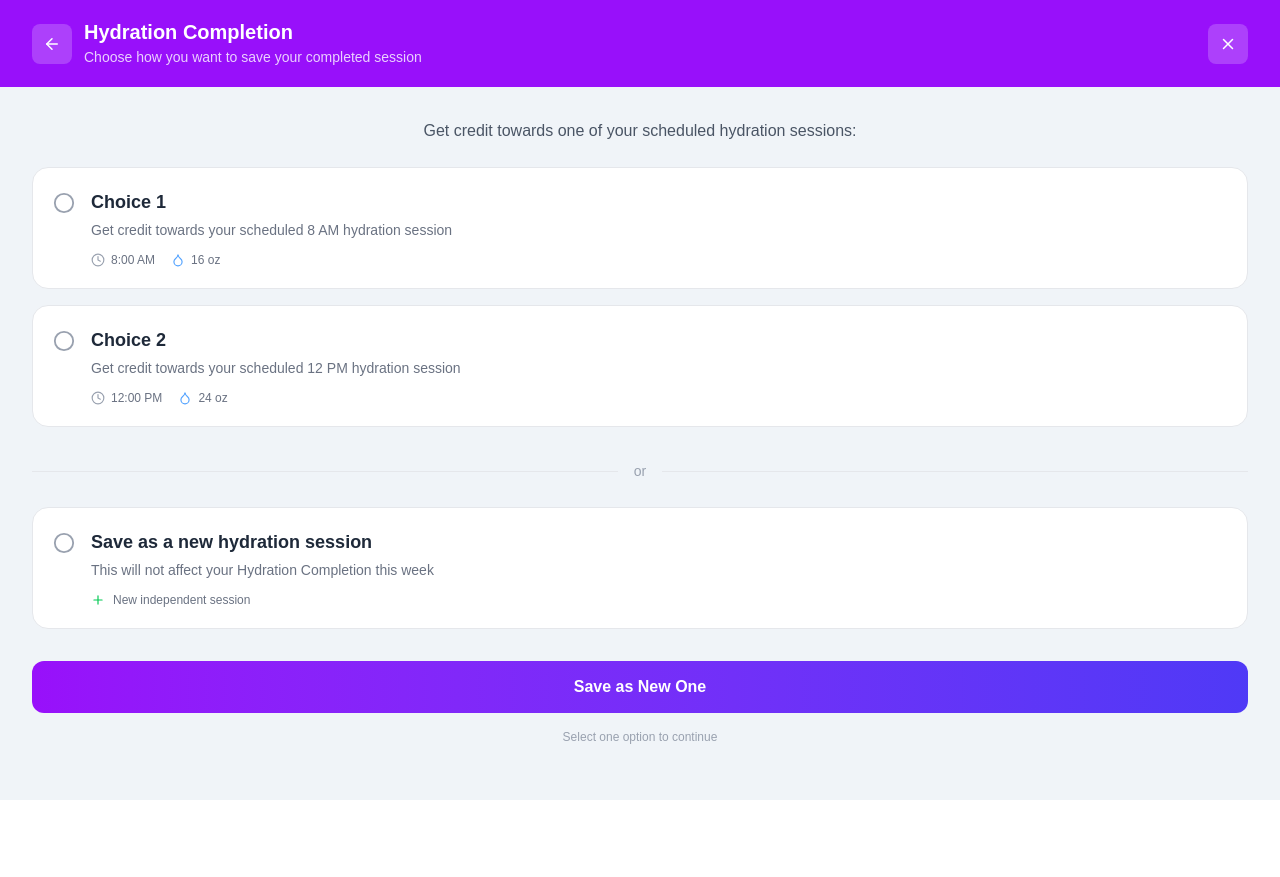
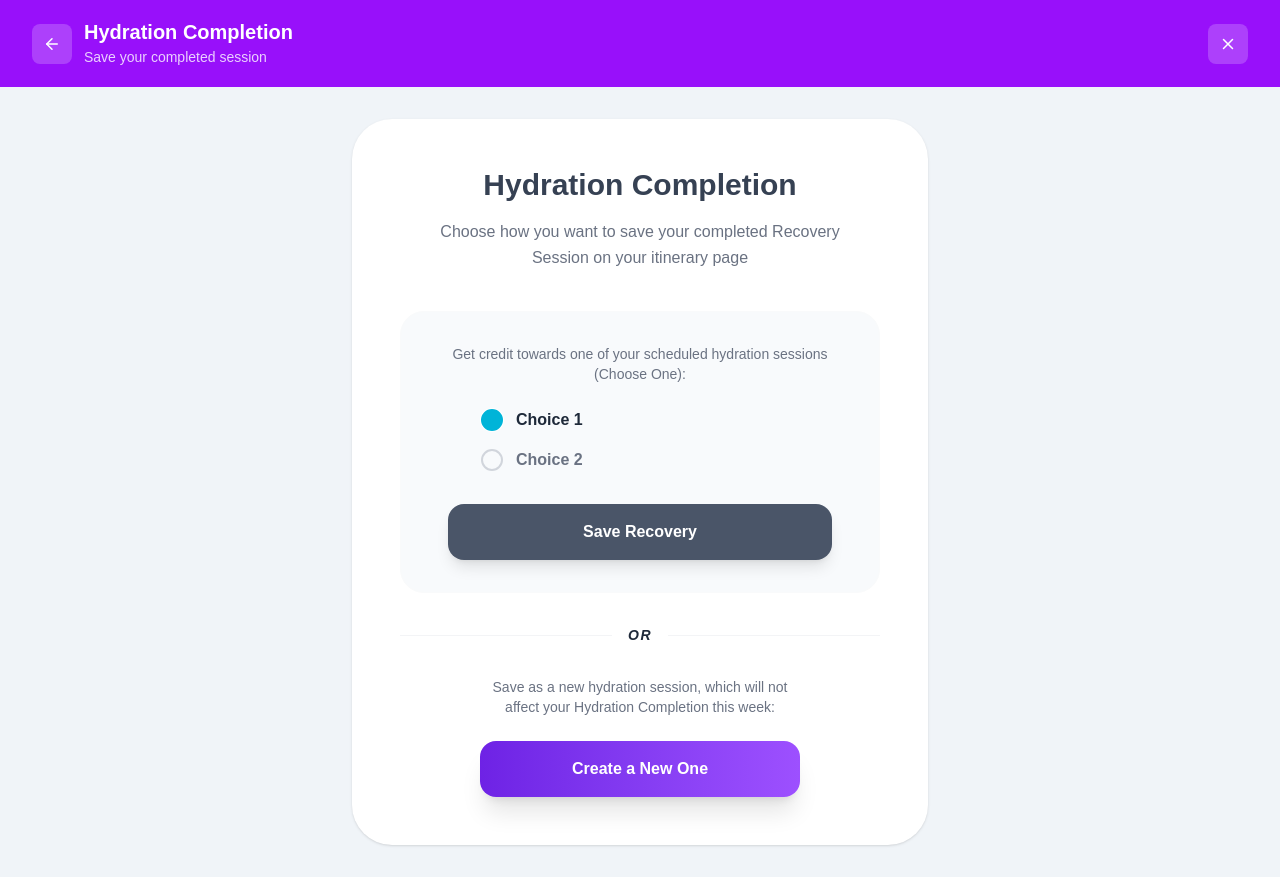
Before and after one commit to ericbeisel/Proform-web-application, a Next.js app: page /hydration/hydrationCompletion in a window 1280 px wide. Before the commit the page ends 800 px from the top, so only its background shows below. Built offline with nearby package versions, Linux system fonts and the light colour scheme.

Commit message:
updated workout queue code

```diff
--- a/src/app/hydration/hydrationCompletion/page.tsx
+++ b/src/app/hydration/hydrationCompletion/page.tsx
@@ -1,37 +1,28 @@
 "use client";
 
 import { useState } from "react";
-import { ArrowLeft, X, CheckCircle, Circle, Plus, Calendar, Droplet, Clock } from "lucide-react";
+import { ArrowLeft, X, Circle, CheckCircle2 } from "lucide-react";
 import { useRouter } from "next/navigation";
 
 export default function HydrationCompletion() {
   const router = useRouter();
 
-  const [selectedOption, setSelectedOption] = useState<string>("");
-  const [saveAsNew, setSaveAsNew] = useState(false);
+  const [selectedOption, setSelectedOption] = useState<string>("choice1");
 
-  const completionOptions = [
-    {
-      id: "choice1",
-      title: "Choice 1",
-      description: "Get credit towards your scheduled 8 AM hydration session",
-      time: "8:00 AM",
-      amount: "16 oz"
-    },
-    {
-      id: "choice2",
-      title: "Choice 2",
-      description: "Get credit towards your scheduled 12 PM hydration session",
-      time: "12:00 PM",
-      amount: "24 oz"
+  const handleSaveRecovery = () => {
+    if (selectedOption === "new") {
+       localStorage.setItem('showItineraryMessage', 'true');
+       router.push('/hydration/hydrationDashboard');
+    } else if (selectedOption) {
+       router.push('/hydration/hydrationDashboard');
     }
-  ];
+  };
 
   return (
-    <div className="w-full min-h-screen bg-[#f0f4f8]">
+    <div className="w-full min-h-screen bg-[#f0f4f8] flex flex-col">
 
-      {/* HEADER */}
-      <div className="w-full bg-purple-600 px-6 sm:px-8 py-4 sm:py-5">
+      {/* HEADER - Kept as requested */}
+      <div className="w-full bg-purple-600 px-6 sm:px-8 py-4 sm:py-5 flex-shrink-0">
         <div className="w-full flex items-center justify-between">
           <div className="flex items-center gap-3">
             <button
@@ -42,7 +33,7 @@ export default function HydrationCompletion() {
             </button>
             <div>
               <div className="text-white font-extrabold text-lg sm:text-xl leading-tight">Hydration Completion</div>
-              <div className="text-white/80 text-xs sm:text-sm mt-0.5">Choose how you want to save your completed session</div>
+              <div className="text-white/80 text-xs sm:text-sm mt-0.5">Save your completed session</div>
             </div>
           </div>
           <button
@@ -54,136 +45,92 @@ export default function HydrationCompletion() {
         </div>
       </div>
 
-      {/* BODY */}
-      <div className="w-full px-4 sm:px-6 md:px-8 py-6 sm:py-8">
+      {/* BODY - Matched to Screenshot */}
+      <div className="flex-1 flex items-start justify-center p-4 sm:p-8">
+        <div className="w-full max-w-xl bg-white rounded-[2.5rem] shadow-sm p-8 sm:p-12 flex flex-col items-center">
 
-        {/* Subtitle */}
-        <div className="mb-6 text-center">
-          <p className="text-gray-600 text-sm sm:text-base">
-            Get credit towards one of your scheduled hydration sessions:
+          <h2 className="text-2xl sm:text-3xl font-bold text-gray-700 text-center mb-4">
+            Hydration Completion
+          </h2>
+
+          <p className="text-gray-500 text-center text-sm sm:text-base leading-relaxed mb-10 max-w-md">
+            Choose how you want to save your completed Recovery Session on your itinerary page
           </p>
+
+          {/* TOP CHOICE BOX */}
+          <div className="w-full bg-[#f8fafc] rounded-3xl p-6 sm:p-8 border border-gray-50 flex flex-col items-center mb-8">
+            <p className="text-gray-500 text-xs sm:text-sm text-center mb-6">
+              Get credit towards one of your scheduled hydration sessions<br/>(Choose One):
+            </p>
+
+            <div className="w-full max-w-xs space-y-4 mb-8">
+              {/* Choice 1 */}
+              <div
+                className="flex items-center gap-3 cursor-pointer group"
+                onClick={() => setSelectedOption("choice1")}
+              >
+                {selectedOption === "choice1" ? (
+                  <CheckCircle2 className="text-[#00b4d8] fill-[#00b4d8] bg-white rounded-full" size={24} />
+                ) : (
+                  <Circle className="text-gray-300" size={24} />
+                )}
+                <span className={`font-bold text-sm sm:text-base ${selectedOption === "choice1" ? "text-gray-800" : "text-gray-500"}`}>
+                  Choice 1
+                </span>
               </div>
 
-        {/* Options Cards */}
-        <div className="space-y-4 mb-8">
-          {completionOptions.map((option) => (
+              {/* Choice 2 */}
               <div
-              key={option.id}
-              onClick={() => {
-                setSelectedOption(option.id);
-                setSaveAsNew(false);
-              }}
-              className={`bg-white rounded-2xl p-5 cursor-pointer transition-all hover:shadow-md ${
-                selectedOption === option.id && !saveAsNew
-                  ? "border-2 border-purple-500 shadow-lg"
-                  : "border border-gray-200"
-              }`}
+                className="flex items-center gap-3 cursor-pointer group"
+                onClick={() => setSelectedOption("choice2")}
               >
-              <div className="flex items-start gap-4">
-                <div className="flex-shrink-0 mt-1">
-                  {selectedOption === option.id && !saveAsNew ? (
-                    <CheckCircle size={22} className="text-purple-600" />
+                {selectedOption === "choice2" ? (
+                  <CheckCircle2 className="text-[#00b4d8] fill-[#00b4d8] bg-white rounded-full" size={24} />
                 ) : (
-                    <Circle size={22} className="text-gray-400" />
+                  <Circle className="text-gray-300" size={24} />
                 )}
-                </div>
-                <div className="flex-1">
-                  <h3 className="font-extrabold text-gray-800 text-base sm:text-lg">
-                    {option.title}
-                  </h3>
-                  <p className="text-gray-500 text-sm mt-1">
-                    {option.description}
-                  </p>
-                  <div className="flex items-center gap-4 mt-3">
-                    <div className="flex items-center gap-1.5">
-                      <Clock size={14} className="text-gray-400" />
-                      <span className="text-xs text-gray-500">{option.time}</span>
-                    </div>
-                    <div className="flex items-center gap-1.5">
-                      <Droplet size={14} className="text-blue-400" />
-                      <span className="text-xs text-gray-500">{option.amount}</span>
-                    </div>
-                  </div>
-                </div>
-              </div>
-            </div>
-          ))}
-        </div>
-
-        {/* OR Divider */}
-        <div className="relative flex items-center justify-center my-6">
-          <div className="absolute inset-0 flex items-center">
-            <div className="w-full border-t border-gray-200"></div>
-          </div>
-          <div className="relative bg-[#f0f4f8] px-4">
-            <span className="text-gray-400 text-sm font-medium">or</span>
+                <span className={`font-bold text-sm sm:text-base ${selectedOption === "choice2" ? "text-gray-800" : "text-gray-500"}`}>
+                  Choice 2
+                </span>
               </div>
             </div>
 
-        {/* Save as New Option */}
-        <div
-          onClick={() => {
-            setSaveAsNew(true);
-            setSelectedOption("");
-          }}
-          className={`bg-white rounded-2xl p-5 cursor-pointer transition-all hover:shadow-md ${
-            saveAsNew
-              ? "border-2 border-purple-500 shadow-lg"
-              : "border border-gray-200"
+            <button
+              onClick={handleSaveRecovery}
+              disabled={selectedOption === "new"}
+              className={`w-full max-w-sm py-4 rounded-2xl font-bold text-white transition-all shadow-lg ${
+                selectedOption === "new" ? "bg-gray-300 cursor-not-allowed" : "bg-[#4a5568] hover:bg-[#3d4654] active:scale-[0.98]"
               }`}
             >
-          <div className="flex items-start gap-4">
-            <div className="flex-shrink-0 mt-1">
-              {saveAsNew ? (
-                <CheckCircle size={22} className="text-purple-600" />
-              ) : (
-                <Circle size={22} className="text-gray-400" />
-              )}
-            </div>
-            <div className="flex-1">
-              <h3 className="font-extrabold text-gray-800 text-base sm:text-lg">
-                Save as a new hydration session
-              </h3>
-              <p className="text-gray-500 text-sm mt-1">
-                This will not affect your Hydration Completion this week
-              </p>
-              <div className="flex items-center gap-2 mt-3">
-                <Plus size={14} className="text-green-500" />
-                <span className="text-xs text-gray-500">New independent session</span>
-              </div>
-            </div>
-          </div>
-        </div>
-
-        {/* Save Button */}
-<div className="mt-8">
-  <button
-    onClick={() => {
-      if (saveAsNew) {
-        console.log("Saved as a new hydration session!");
-        // Store flag in localStorage
-        localStorage.setItem('showItineraryMessage', 'true');
-        router.push('/hydration/hydrationDashboard');
-      } else if (selectedOption) {
-        const selected = completionOptions.find(opt => opt.id === selectedOption);
-        console.log(`Credit applied to ${selected?.title}!`);
-        router.push('/hydration/hydrationDashboard');
-      } else {
-        alert("Please select an option to continue");
-        return;
-      }
-    }}
-    className="w-full bg-gradient-to-r from-purple-600 to-indigo-600 text-white py-3.5 rounded-xl font-bold hover:shadow-lg transition-all hover:-translate-y-0.5"
-  >
-    Save as New One
+              Save Recovery
             </button>
           </div>
 
-        {/* Info Note */}
-        <div className="mt-4 text-center">
-          <p className="text-xs text-gray-400">
-            Select one option to continue
+          {/* OR DIVIDER */}
+          <div className="w-full flex items-center justify-center gap-4 mb-8">
+            <div className="h-[1px] flex-1 bg-gray-100"></div>
+            <span className="font-black text-gray-800 text-sm italic uppercase tracking-widest">or</span>
+            <div className="h-[1px] flex-1 bg-gray-100"></div>
+          </div>
+
+          {/* BOTTOM CHOICE */}
+          <div className="w-full flex flex-col items-center">
+            <p className="text-gray-500 text-xs sm:text-sm text-center mb-6 max-w-xs">
+              Save as a new hydration session, which will not affect your Hydration Completion this week:
             </p>
+
+            <button
+              onClick={() => {
+                setSelectedOption("new");
+                localStorage.setItem('showItineraryMessage', 'true');
+                router.push('/hydration/hydrationDashboard');
+              }}
+              className="w-full max-w-xs bg-gradient-to-r from-[#6e22e5] to-[#9d50ff] text-white py-4 rounded-2xl font-bold shadow-xl hover:shadow-purple-200 transition-all active:scale-[0.98]"
+            >
+              Create a New One
+            </button>
+          </div>
+
         </div>
       </div>
     </div>
--- a/src/app/programs/[id]/page.tsx
+++ b/src/app/programs/[id]/page.tsx
@@ -209,7 +209,12 @@ export default function ProgramDetailPage() {
 
 const handleAddToQueue = async (includeSupplemental: boolean, queueType: 'up_next' | 'queue') => {
   if (!program) return;
-
+    console.log("📤 Sending to API:", {
+    programId: program.id,
+    type: "Workout",
+    addSuggested: includeSupplemental ? 1 : 0,
+    queueType
+  });
   setIsAdding(true);
 
   try {
```
Also changed, not shown: src/app/hydration/fieldWorkoutTimes/page.tsx (+110 -106 lines), src/app/workout/components/workoutDashboard.tsx (+30 -31 lines). Lines whose indentation alone changed are shown as unchanged.
